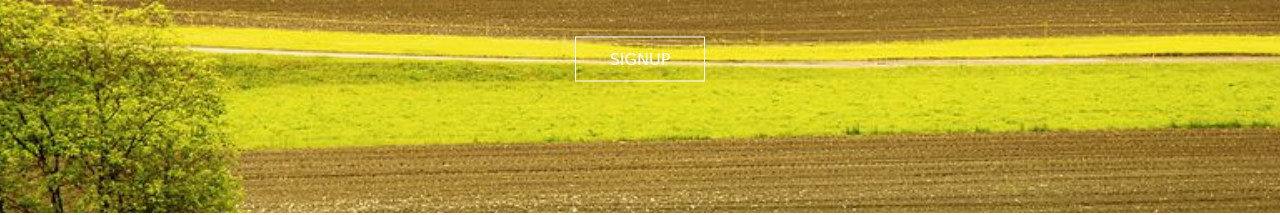
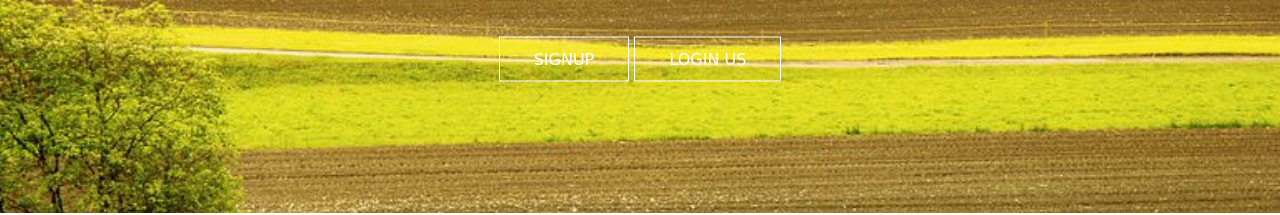
Before and after one commit to teamwork4AIML/Digitilize_Farming, a plain HTML site: page Html/index.html in a window 1280 px wide. Shown: the part 587-802 px from the top of the page. Drawn offline with Linux system fonts and the light colour scheme; a web font is replaced by a local one.

Commit message:
add login button

```diff
--- a/Html/index.html
+++ b/Html/index.html
@@ -36,6 +36,7 @@
          <p>Lorem ipsum dolor sit amet consectetur adipisicing elit. Voluptate expedita cum distinctio.
          </p>
          <a href="http://127.0.0.1:5500/SignUp_FrontEnd/signup.html" class="hero-btn">SIGNUP</a>
+         <a href=""class="hero-btn">LOGIN US</a>
       </div>
    </section>
 
```
